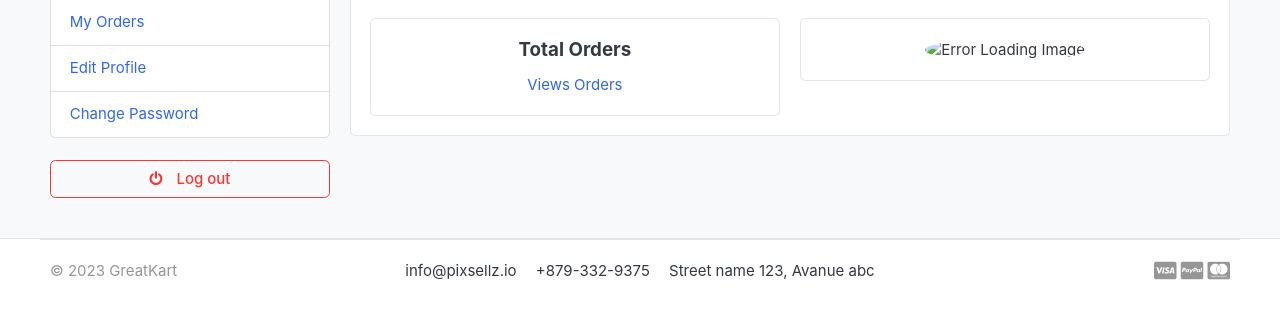
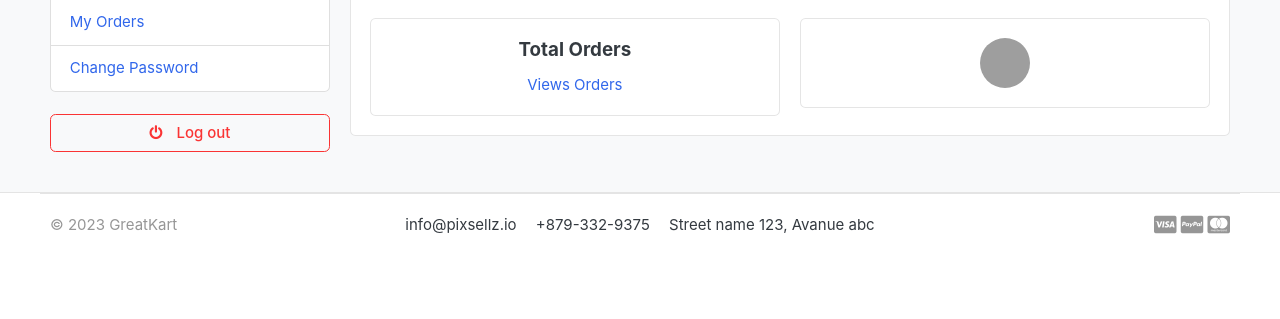
Before and after one commit to zainyousaf099/greatKart-django, a Django app: template templates/accounts/dashboard.html in a window 1280 px wide. Shown: the part 205-524 px from the top of the page. Run offline with Django 3.2, Linux system fonts and the light colour scheme; the template is opened without the code that fills it, so the values that code supplies are empty; some libraries are stand-ins or nearby versions; some web fonts are replaced; grey boxes are pictures that could not be loaded.

Commit message:
change the userprofile setting

```diff
--- a/templates/accounts/dashboard.html
+++ b/templates/accounts/dashboard.html
@@ -27,7 +27,7 @@
                    <div class="col-md-6">
                     <div class="card" style="text-align: center;">
                         <div class="card-body">
-                            <img src="{{userprofile.profile_picture.url}}" alt="Error Loading Image" width="50" height="50" style="border-radius: 50%;">
+                            <img src="https://cdn-icons-png.flaticon.com/512/149/149071.png" alt="Error Loading Image" width="50" height="50" style="border-radius: 50%;">
                             <p class="mb-0">{{user.email}}</p>
                             <p>{{user.phone_number}}</p>
                         </div>
--- a/templates/accounts/edit_profile.html
+++ b/templates/accounts/edit_profile.html
@@ -1,4 +1,4 @@
-{% extends 'base.html' %}
+{% comment %} {% extends 'base.html' %}
 {% load static %}
 {% block content %}
 <!-- ========================= SECTION CONTENT ========================= -->
@@ -81,4 +81,4 @@
 
     </section>
     <!-- ========================= SECTION CONTENT END// ========================= -->
-{% endblock content %}
+{% endblock content %} {% endcomment %}
--- a/templates/includes/dashboard_sidebar.html
+++ b/templates/includes/dashboard_sidebar.html
@@ -3,7 +3,7 @@
     <ul class="list-group">
         <a class="list-group-item {% if '/account/' == request.path %}active{% endif %}" href="{% url 'dashboard' %}">Dashboard</a>
         <a class="list-group-item {% if '/my_orders/' in request.path %}active{% endif %}" href="{% url 'my_orders' %}">My Orders</a>
-        <a class="list-group-item {% if '/edit_profile/' in request.path %}active{% endif %}" href="{% url 'edit_profile' %}">Edit Profile</a>
+        {% comment %} <a class="list-group-item {% if '/edit_profile/' in request.path %}active{% endif %}" href="{% url 'edit_profile' %}">Edit Profile</a> {% endcomment %}
         <a class="list-group-item {% if '/change_password/' in request.path %}active{% endif %}" href="{% url 'change_password' %}"> Change Password</a>
     </ul>
     <br>
```
Also changed, not shown: account/views.py (+6 -6 lines), db.sqlite3.
